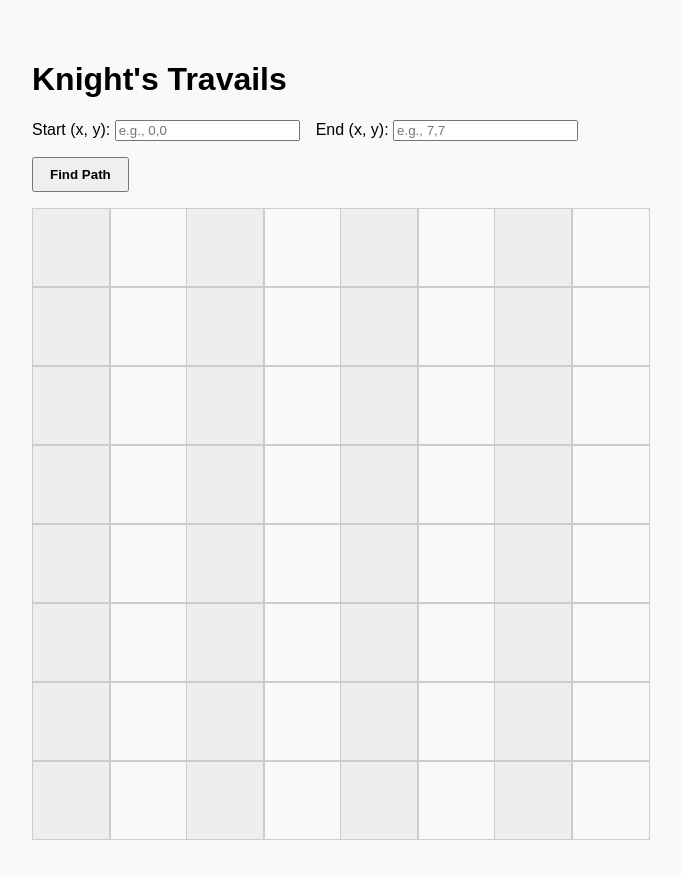
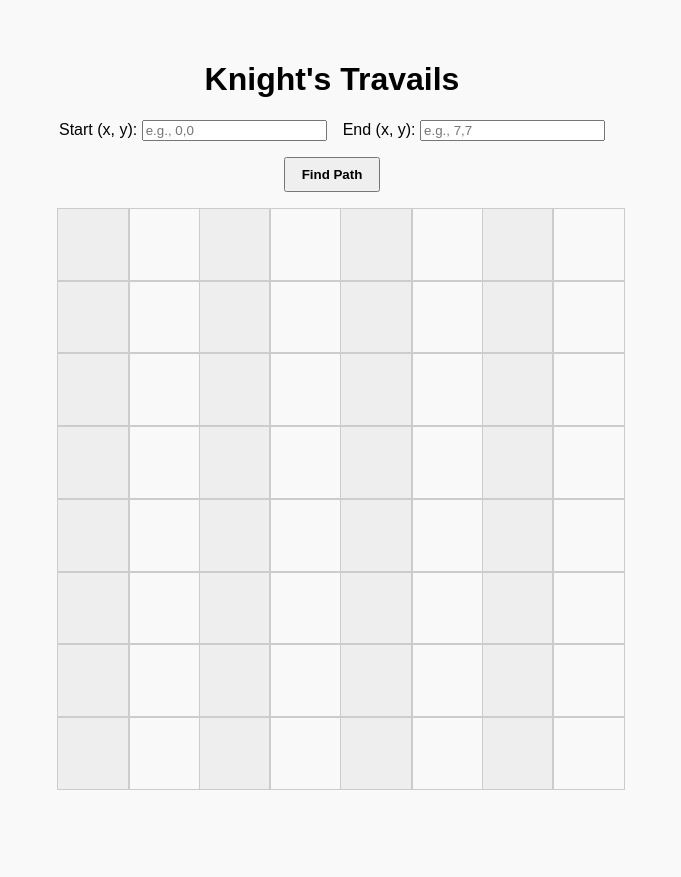
Before and after one commit to hencci/Knights-travails, a website with bundled scripts: page index.html in a window 1280 px wide. Shown: the whole page, without its empty margins (308-989 px from the left). After the commit the page ends 827 px from the top, so only its background shows below. Built offline with nearby package versions, Linux system fonts and the light colour scheme.

Commit message:
Make form centered

```diff
--- a/styles.css
+++ b/styles.css
@@ -8,7 +8,7 @@ body {
 }
 
 main {
-    max-width: 600px;
+    max-width: 550px;
     width: 100%;
 }
 
@@ -48,6 +48,11 @@ form {
     gap: 1rem;
     margin-bottom: 1rem;
     flex-wrap: wrap;
+    justify-content: center;
+}
+
+h1 {
+    text-align: center;
 }
 
 button {
```
